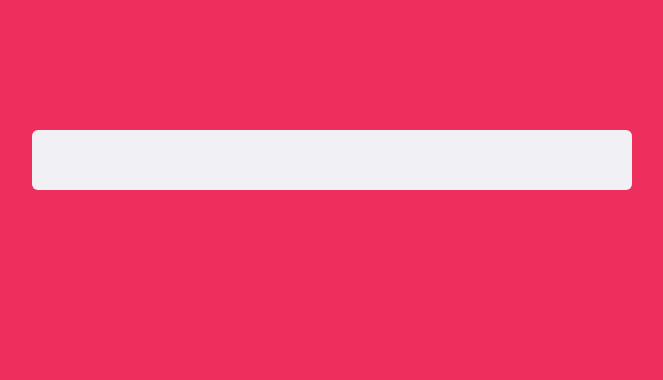
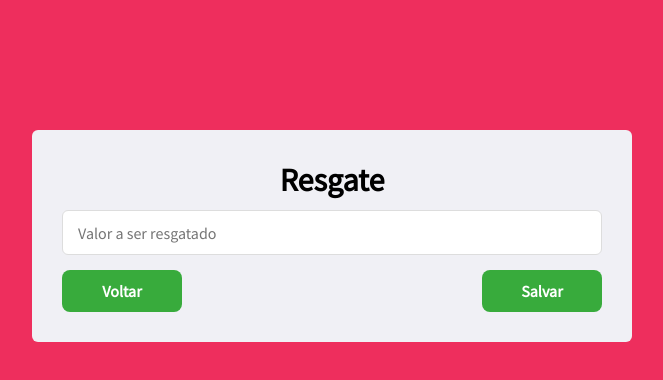
Before and after one commit to richardscheid/warren, a React (Create React App) app in the folder client/: page /rescue in a window 1280 px wide. Shown: the top 380 px of the page, without its empty margins (308-971 px from the left). Built offline with nearby package versions, Linux system fonts and the light colour scheme; the HTML template or start-up script is replaced by a standard one.

Commit message:
feat: create rescue page

```diff
--- /dev/null
+++ b/client/src/pages/Rescue/index.js
@@ -0,0 +1,55 @@
+import React, { useState } from 'react';
+import { Link } from 'react-router-dom';
+
+import api from '../../services/api';
+
+import './styles.css';
+
+export default function Rescue({ history }) {
+  const account = getAccount(history);
+
+  const [amount, setAmount] = useState('');
+
+  async function handleSubmit(event) {
+    event.preventDefault();
+
+    await api.post('/transactions', { amount, type: 2 });
+
+    history.push('/home');
+  }
+
+  function getAccount({ location: { state } }) {
+    return state ? state.account : '';
+  }
+
+  return (
+    <>
+      <div className='title-container'>
+        <header>
+          <h1>Resgate</h1>
+        </header>
+      </div>
+
+      <form onSubmit={handleSubmit}>
+        <input
+          id='amount'
+          placeholder='Valor a ser resgatado'
+          required
+          autoComplete='off'
+          value={amount}
+          onChange={(event) => setAmount(event.target.value)}
+        />
+
+        <div className='button-content'>
+          <Link to='/home'>
+            <button className='btn'>Voltar</button>
+          </Link>
+
+          <button className='btn' type='submit'>
+            Salvar
+          </button>
+        </div>
+      </form>
+    </>
+  );
+}
--- a/client/src/routes.js
+++ b/client/src/routes.js
@@ -2,7 +2,7 @@ import React from 'react';
 import { BrowserRouter, Route, Switch } from 'react-router-dom';
 
 import Home from './pages/Home';
-// import Rescue from './pages/Rescue';
+import Rescue from './pages/Rescue';
 import Deposit from './pages/Deposit';
 import Payment from './pages/Payment';
 
@@ -11,7 +11,7 @@ export default function Routes() {
     <BrowserRouter>
       <Switch>
         <Route path='/home' exact component={Home} />
-        {/* <Route path='/rescue' component={Rescue} />*/}
+        <Route path='/rescue' component={Rescue} />
         <Route path='/payment' component={Payment} />
         <Route path='/Deposit' component={Deposit} />
       </Switch>
```
Also changed, not shown: client/src/pages/Rescue/styles.css (added).
